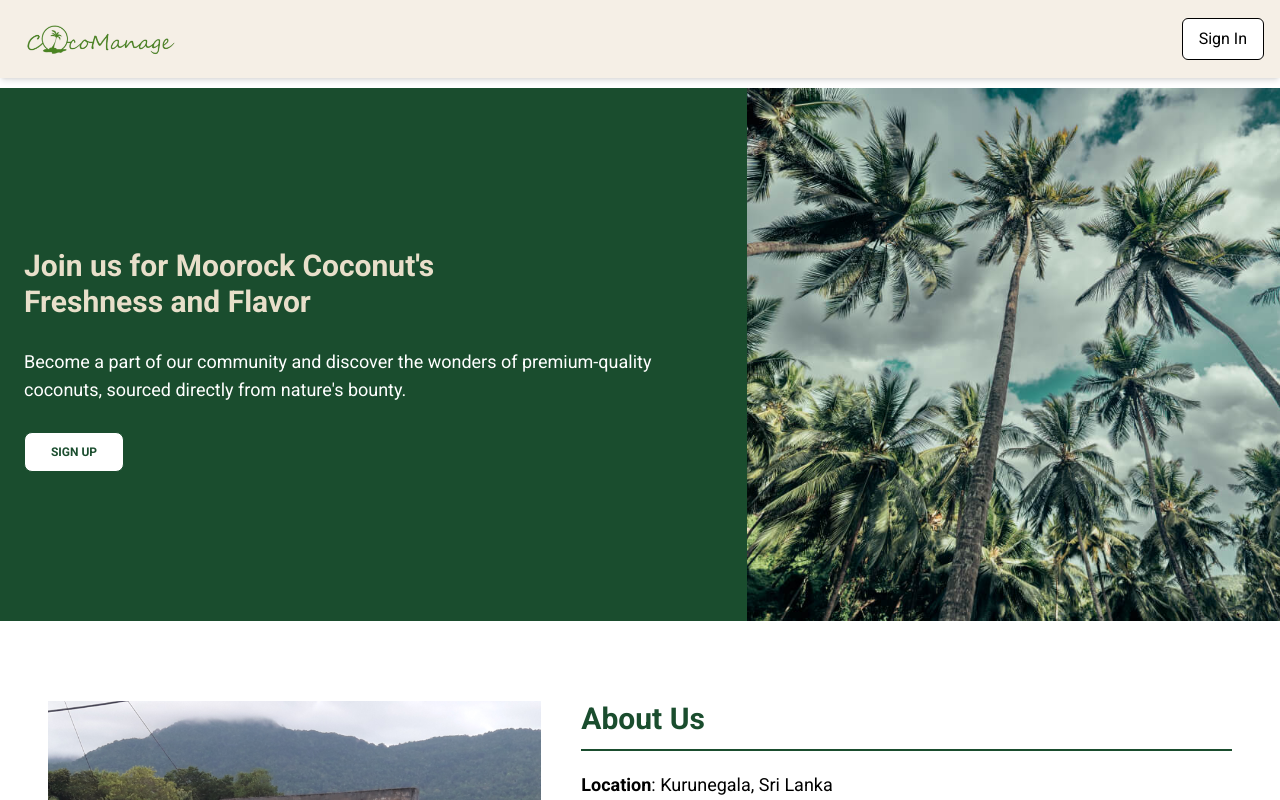
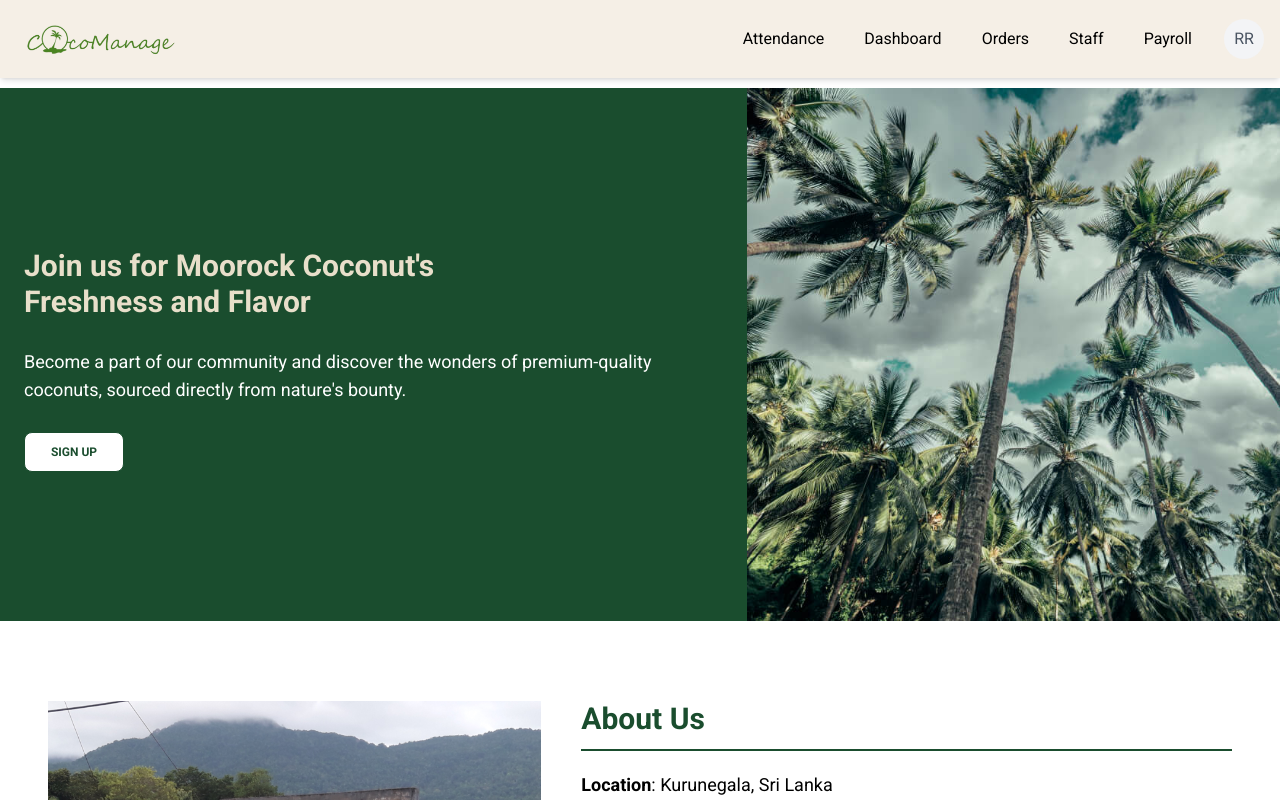
Before and after one commit to SA-Tester/CocoManage, a React (Vite) app in the folder frontend/: page / in a window 1280 px wide. Shown: the top 800 px of the page. Built offline with nearby package versions, Linux system fonts and the light colour scheme.

Commit message:
updating navigation links for admin and user modes

```diff
--- a/frontend/src/components/common/Navbar1.jsx
+++ b/frontend/src/components/common/Navbar1.jsx
@@ -14,10 +14,10 @@
 
 				<div className="hidden md:flex space-x-6">
 					<a
-						href="/home"
+						href="/attendance"
 						className="hover:bg-grey hover:text-white rounded-lg p-2 transition duration-300 ease-in-out"
 					>
-						Home
+						Attendance
 					</a>
 					<a
 						href="/admin_dashboard"
@@ -26,7 +26,7 @@
 						Dashboard
 					</a>
 					<a
-						href="/order"
+						href="/order_management"
 						className="hover:bg-grey hover:text-white rounded-lg p-2 transition duration-300 ease-in-out"
 					>
 						Orders
@@ -78,10 +78,10 @@
 			{isOpen && (
 				<div className="md:hidden bg-badge py-2">
 					<a
-						href="/home"
+						href="/attendance"
 						className="block py-2 px-4 text-black rounded-lg hover:bg-grey transition duration-300 ease-in-out"
 					>
-						Home
+						Attendance
 					</a>
 					<a
 						href="/admin_dashboard"
--- a/frontend/src/pages/Layout.jsx
+++ b/frontend/src/pages/Layout.jsx
@@ -11,7 +11,7 @@
 	return (
 		<div>
 			{!isSignInOrSignUp && (
-				<>{location.pathname === "/" ? <Navbar2 /> : <Navbar1 />}</>
+				<>{location.pathname === "attendance" ? <Navbar2 /> : <Navbar1 />}</>
 			)}
 			<div className={isSignInOrSignUp ? "" : "pt-12"}>{children}</div>
 		</div>
```
